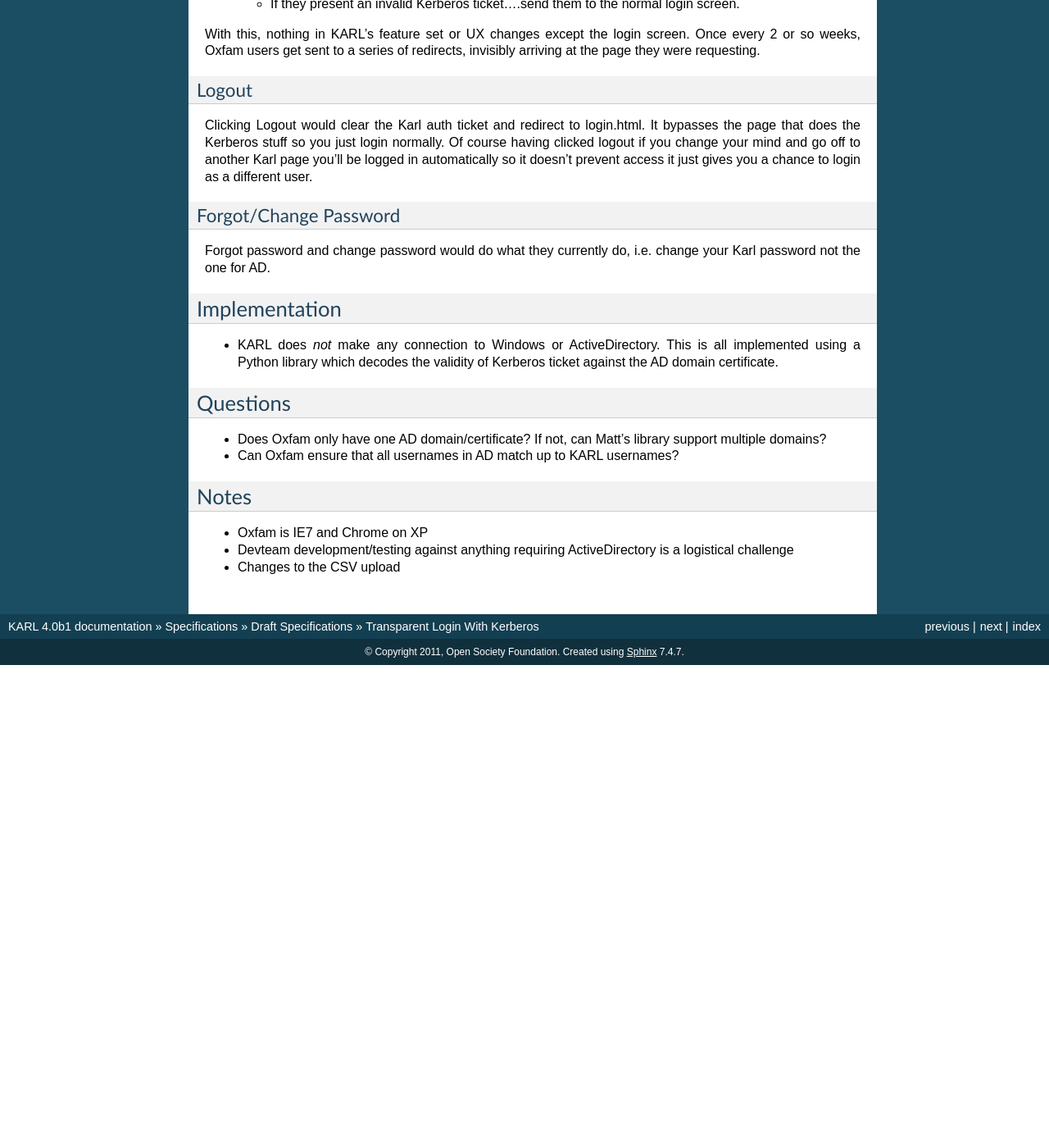
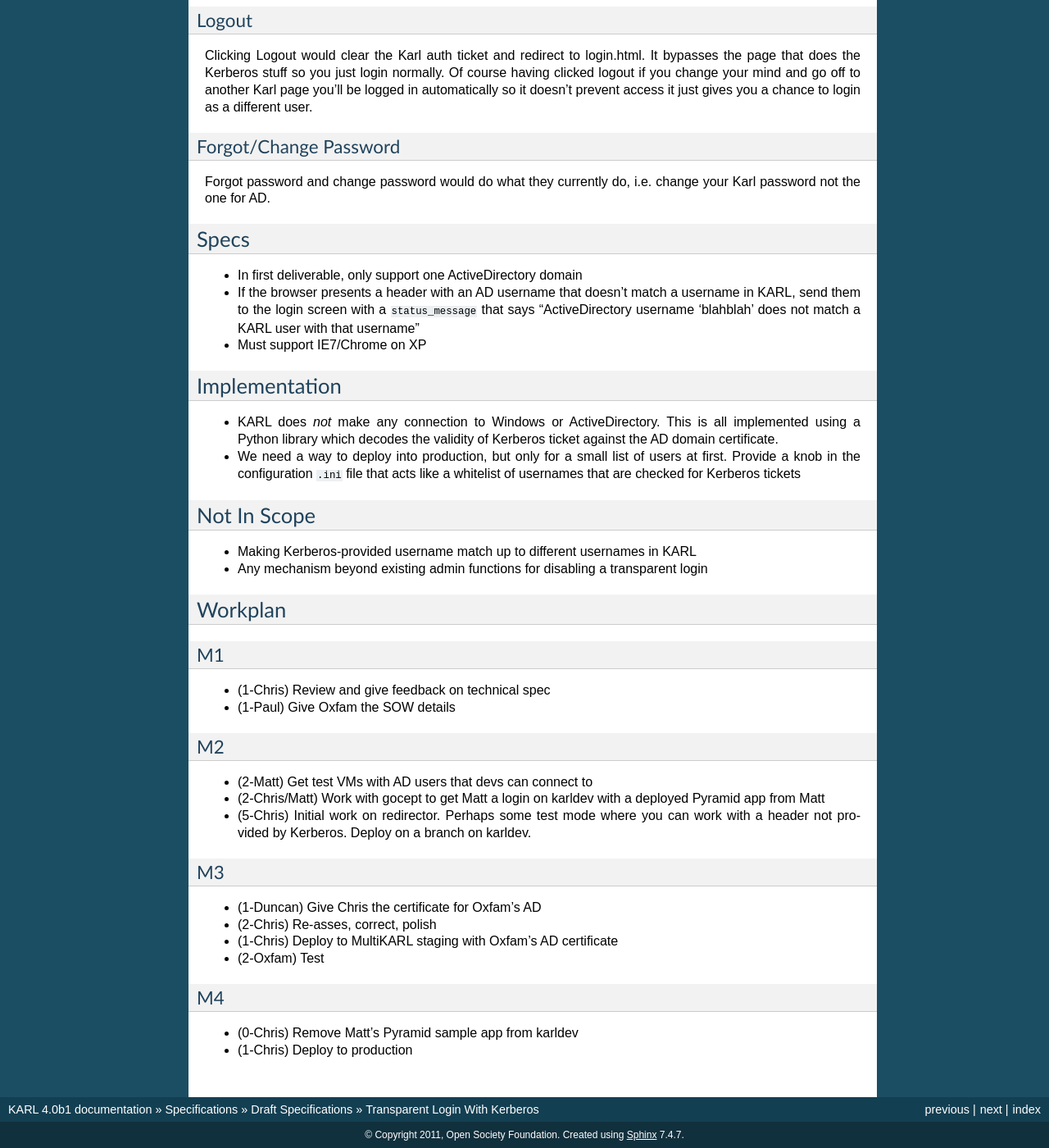
Before and after one commit to karlproject/karldocs, a Sphinx documentation site: the page built from docs/specs/drafts/transparent-login-with-kerberos.rst, in a window 1280 px wide and 1400 px high, scrolled down 1342 px. Shown: the whole window at 82% size. Built offline with Sphinx 7.4.7, drawn with Linux system fonts in a browser that asks for light colours; before the commit the page ends 2153 px from its top, so only the background shows below that; some of the changed text lies outside the part shown.

Commit message:
Made all known changes to spec, put in an action plan.

```diff
--- a/docs/specs/drafts/transparent-login-with-kerberos.rst
+++ b/docs/specs/drafts/transparent-login-with-kerberos.rst
@@ -68,13 +68,13 @@
 challenges for the header:
 
 1) Joe is a user who is logged into AD. He hasn't used KARL in 15 days
-  (meaning, his cookie has expired.)
+  (meaning, his KARL auth ticket cookie has expired.)
 
 2) Joe goes to karl.oxfam.org.uk/intranets/oxfam-house. He isn't logged
    in, so he gets redirected to
-   ``karl.oxfam.org.uk/duncans-cool-redirector``
+   ``karl.oxfam.org.uk/sniffer-redirector``
 
-3) The duncans-cool-redirector view does this:
+3) The sniffer-redirector view does this:
 
    - Challenge for the Kerberos ticket.
 
@@ -83,14 +83,15 @@
      tickets and redirect to the URL that Joe was trying for.
 
    - If no Kerberos ticket is provided, they aren't on the AD,
-    so redirect to the normal login screen.
+     so redirect to the normal login screen.
 
    - If they present an invalid Kerberos ticket....send them to
      the normal login screen.
 
 With this, nothing in KARL's feature set or UX changes except the
 login screen. Once every 2 or so weeks, Oxfam users get sent to a
-series of redirects, invisibly arriving at the page they were requesting.
+series of redirects, invisibly arriving at the page they were
+requesting.
 
 Logout
 ------
@@ -108,6 +109,18 @@
 Forgot password and change password would do what they currently do,
 i.e. change your Karl password not the one for AD.
 
+Specs
+=====
+
+- In first deliverable, only support one ActiveDirectory domain
+
+- If the browser presents a header with an AD username that doesn't
+  match a username in KARL, send them to the login screen with a
+  ``status_message`` that says "ActiveDirectory username 'blahblah' does
+  not match a KARL user with that username"
+
+- Must support IE7/Chrome on XP
+
 Implementation
 ==============
 
@@ -115,21 +128,56 @@
   This is all implemented using a Python library which decodes the
   validity of Kerberos ticket against the AD domain certificate.
 
-Questions
-=========
+- We need a way to deploy into production, but only for a small list of
+  users at first. Provide a knob in the configuration ``.ini`` file
+  that acts like a whitelist of usernames that are checked for Kerberos
+  tickets
 
-- Does Oxfam only have one AD domain/certificate? If not, can Matt's
-  library support multiple domains?
+Not In Scope
+============
 
-- Can Oxfam ensure that all usernames in AD match up to KARL usernames?
+- Making Kerberos-provided username match up to different usernames in
+  KARL
 
+- Any mechanism beyond existing admin functions for disabling a
+  transparent login
 
-Notes
-=====
+Workplan
+========
 
-- Oxfam is IE7 and Chrome on XP
+M1
+--
 
-- Devteam development/testing against anything requiring ActiveDirectory
-  is a logistical challenge
+- (1-Chris) Review and give feedback on technical spec
 
-- Changes to the CSV upload
+- (1-Paul) Give Oxfam the SOW details
+
+M2
+--
+
+- (2-Matt) Get test VMs with AD users that devs can connect to
+
+- (2-Chris/Matt) Work with gocept to get Matt a login on karldev with a
+  deployed Pyramid app from Matt
+
+- (5-Chris) Initial work on redirector. Perhaps some test mode where you
+  can work with a header not provided by Kerberos. Deploy on a branch
+  on karldev.
+
+M3
+--
+
+- (1-Duncan) Give Chris the certificate for Oxfam's AD
+
+- (2-Chris) Re-asses, correct, polish
+
+- (1-Chris) Deploy to MultiKARL staging with Oxfam's AD certificate
+
+- (2-Oxfam) Test
+
+M4
+--
+
+- (0-Chris) Remove Matt's Pyramid sample app from karldev
+
+- (1-Chris) Deploy to production
```
